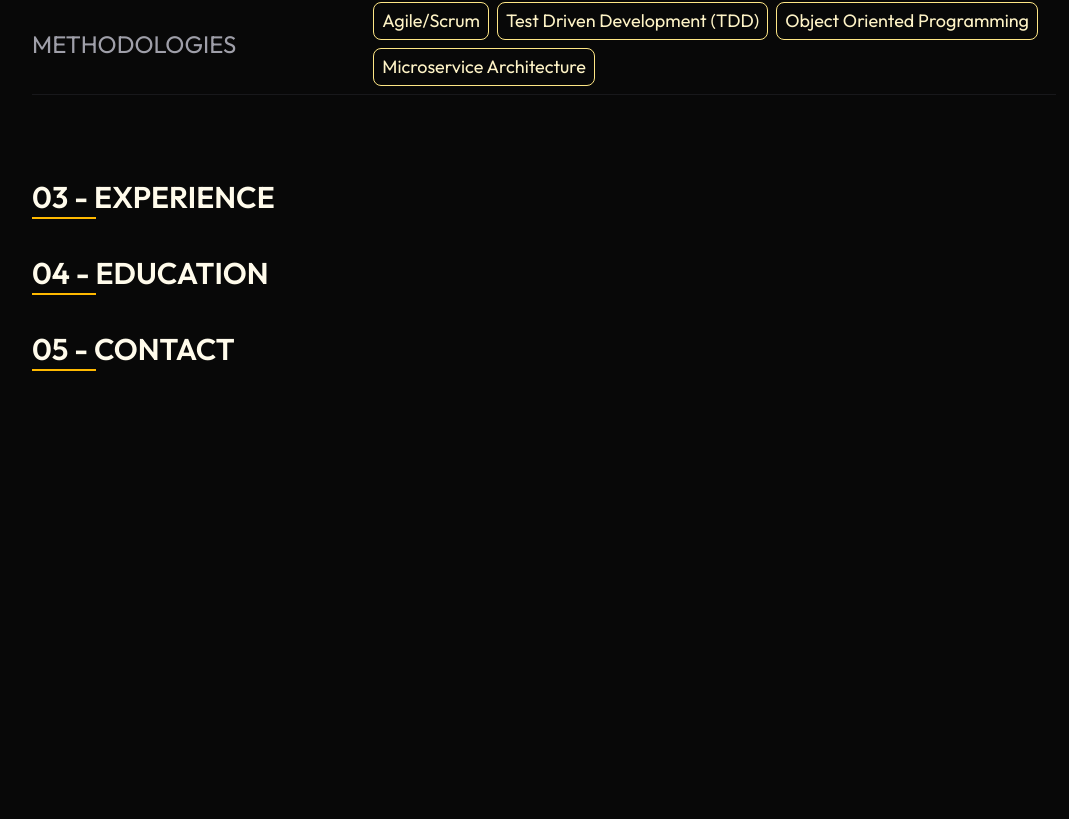
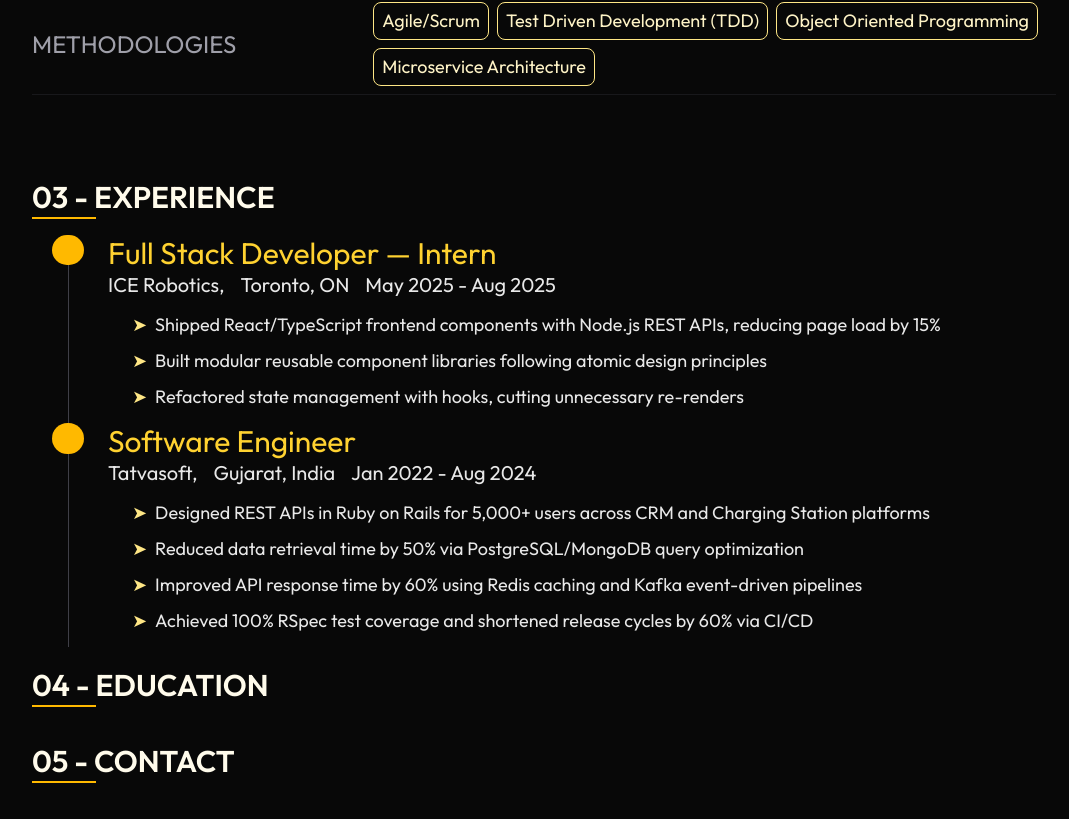
Before and after one commit to AbhishekDave2000/portfolio, a React (Vite) app: page / in a window 1280 px wide. Shown: the part 1372-2191 px from the top of the page, without its empty margins (96-1165 px from the left). Before the commit the page ends 1779 px from the top, so only its background shows below. Built offline with nearby package versions, Linux system fonts and the light colour scheme.

Commit message:
feat(Experience) Add new section of experince section

```diff
--- /dev/null
+++ b/src/components/ExperienceCard.jsx
@@ -0,0 +1,38 @@
+import { experiences } from "../data/experience";
+
+const ExperienceCard = ({exp}) => {
+    return(
+        <div className="flex gap-6 pl-5">
+            {/* Side Section Line */}
+            <div className="flex flex-col items-center">
+                <div className="w-8 h-9 rounded-full bg-amber-400"></div>
+                <div className="h-full w-px bg-zinc-700"></div>
+            </div>
+
+            {/* Main Experience Card */}
+            <div className="flex flex-col">
+                {/* Job Title & Position */}
+                <h2 className="text-3xl text-amber-300">{exp.role}</h2>
+                {/* Location & Duration */}
+                <p className="flex gap-4 text-xl">
+                    <span>
+                        {exp.company},
+                    </span>
+                    <span>
+                        {exp.location}
+                    </span>
+                    <span>
+                        {exp.period}
+                    </span>
+                </p>
+                <div className="flex flex-col gap-2 pl-6 py-3 text-lg">
+                    {exp.points.map((point, index) => (
+                        <span key={index} className="flex"><span className="text-amber-200 pr-2">➤</span>{point}</span>
+                    ))}
+                </div>
+            </div>
+        </div>
+    )
+}
+
+export default ExperienceCard;
--- /dev/null
+++ b/src/data/experience.js
@@ -0,0 +1,31 @@
+export const experiences = [
+    {
+        id: 1,
+        role: "Full Stack Developer — Intern",
+        company: "ICE Robotics",
+        location: "Toronto, ON",
+        period: "May 2025 - Aug 2025",
+        points: [
+            "Shipped React/TypeScript frontend components with Node.js REST APIs, reducing page load by 15%",
+            "Built modular reusable component libraries following atomic design principles",
+            "Refactored state management with hooks, cutting unnecessary re-renders",
+        ],
+        tags: ["React", "TypeScript", "Node.js", "Express"],
+        active: true   // latest job = gold dot
+    },
+    {
+        id: 2,
+        role: "Software Engineer",
+        company: "Tatvasoft",
+        location: "Gujarat, India",
+        period: "Jan 2022 - Aug 2024",
+        points: [
+            "Designed REST APIs in Ruby on Rails for 5,000+ users across CRM and Charging Station platforms",
+            "Reduced data retrieval time by 50% via PostgreSQL/MongoDB query optimization",
+            "Improved API response time by 60% using Redis caching and Kafka event-driven pipelines",
+            "Achieved 100% RSpec test coverage and shortened release cycles by 60% via CI/CD",
+        ],
+        tags: ["Ruby on Rails", "PostgreSQL", "Redis", "Kafka", "AWS"],
+        active: false
+    },
+]
--- a/src/pages/HomePage.jsx
+++ b/src/pages/HomePage.jsx
@@ -2,7 +2,9 @@ import Navbar from "../components/Navbar";
 import SectionHeading from '../components/SectionHeading';
 import StateCard from "../components/StateCard";
 import SkillsRow from "../components/SkillsRow";
+import ExperienceCard from "../components/ExperienceCard";
 import { skills } from "../data/skills";
+import { experiences } from "../data/experience";
 import { BsJavascript } from "react-icons/bs";
 
 const HomePage = () => {
@@ -73,6 +75,8 @@ const HomePage = () => {
             {/* Experience Section */}
             <section id="experience" className="flex flex-col item-center justify-center mt-5 w-full max-w-5xl mx-auto">
                 <SectionHeading number="03" heading="EXPERIENCE" />
+
+                {experiences.map((exp) => <ExperienceCard key={exp.id} exp={exp} />)}
             </section>
 
             {/* Education Section */}
```
